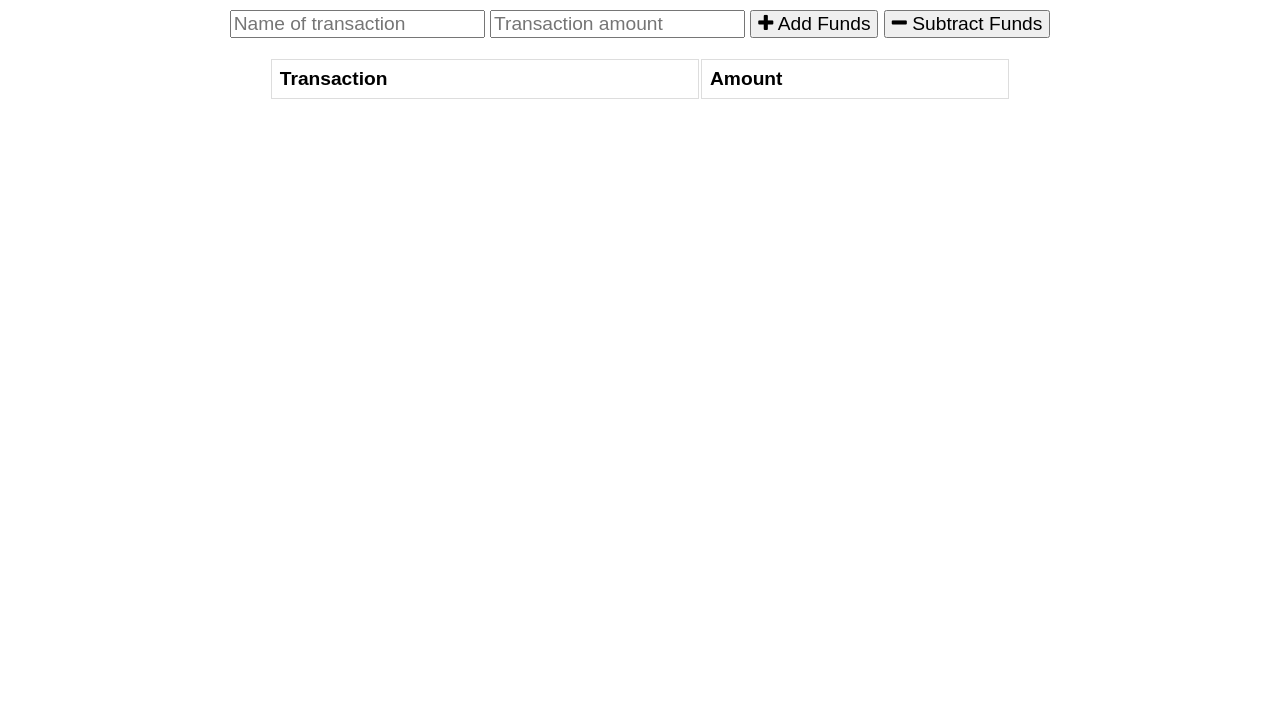
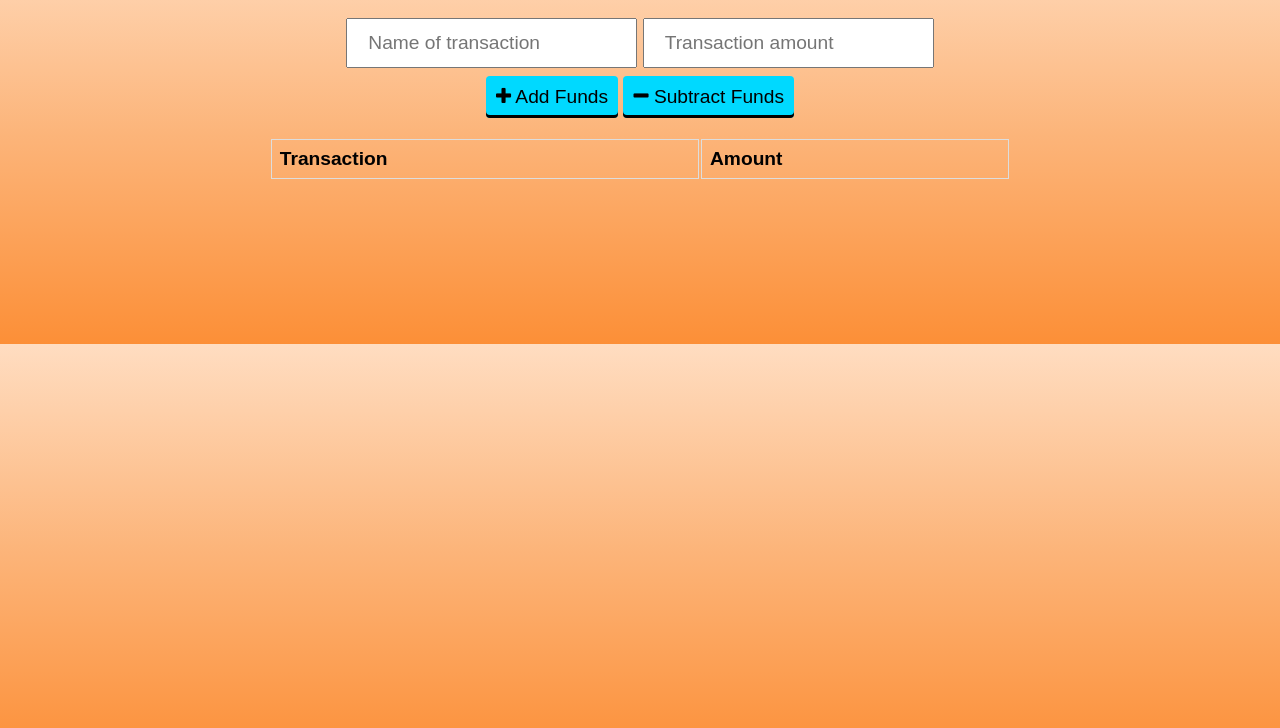
Before and after one commit to irvinek01/budget-tracker, a website: page public/html/index.html in a window 1280 px wide. Shown: the part 72-800 px from the top of the page. Drawn offline with nearby package versions, Linux system fonts and the light colour scheme; no server answers.

Commit message:
Read chart.js documentation about tweaking the data colors in their charts, designs updated to my likings, needs to be deployed in heroku

```diff
--- a/public/css/styles.css
+++ b/public/css/styles.css
@@ -1,4 +1,10 @@
 body {
+  background-color: #c4d7d2;
+  background-image: linear-gradient(
+    rgb(255, 221, 193),
+    rgb(252, 180, 121),
+    rgb(252, 143, 55)
+  );
   font-size: 120%;
   font-family: Arial;
 }
@@ -51,3 +57,19 @@ tr:nth-child(even) {
   width: 90%;
   margin: 0 auto;
 }
+
+button {
+  background: #00d9ff;
+  border: none;
+  border-radius: 4px;
+  cursor: pointer;
+  color: black;
+  padding: 10px;
+  box-shadow: inset 0 -3px 0 0 #000000;
+}
+
+input {
+  padding: 12px 20px;
+  margin: 8px 0;
+  box-sizing: border-box;
+}
--- a/public/js/index.js
+++ b/public/js/index.js
@@ -1,5 +1,7 @@
 let transactions = [];
 let myChart;
+Chart.defaults.global.defaultFontColor = "Black";
+Chart.defaults.global.defaultFontStyle = "Bold";
 
 fetch("/api/transaction")
   .then((response) => {
@@ -72,7 +74,7 @@ function populateChart() {
         {
           label: "Total Over Time",
           fill: true,
-          backgroundColor: "#6666ff",
+          backgroundColor: "#00d9ff",
           data,
         },
       ],
```
Also changed, not shown: public/html/index.html (+1 -0 lines).
